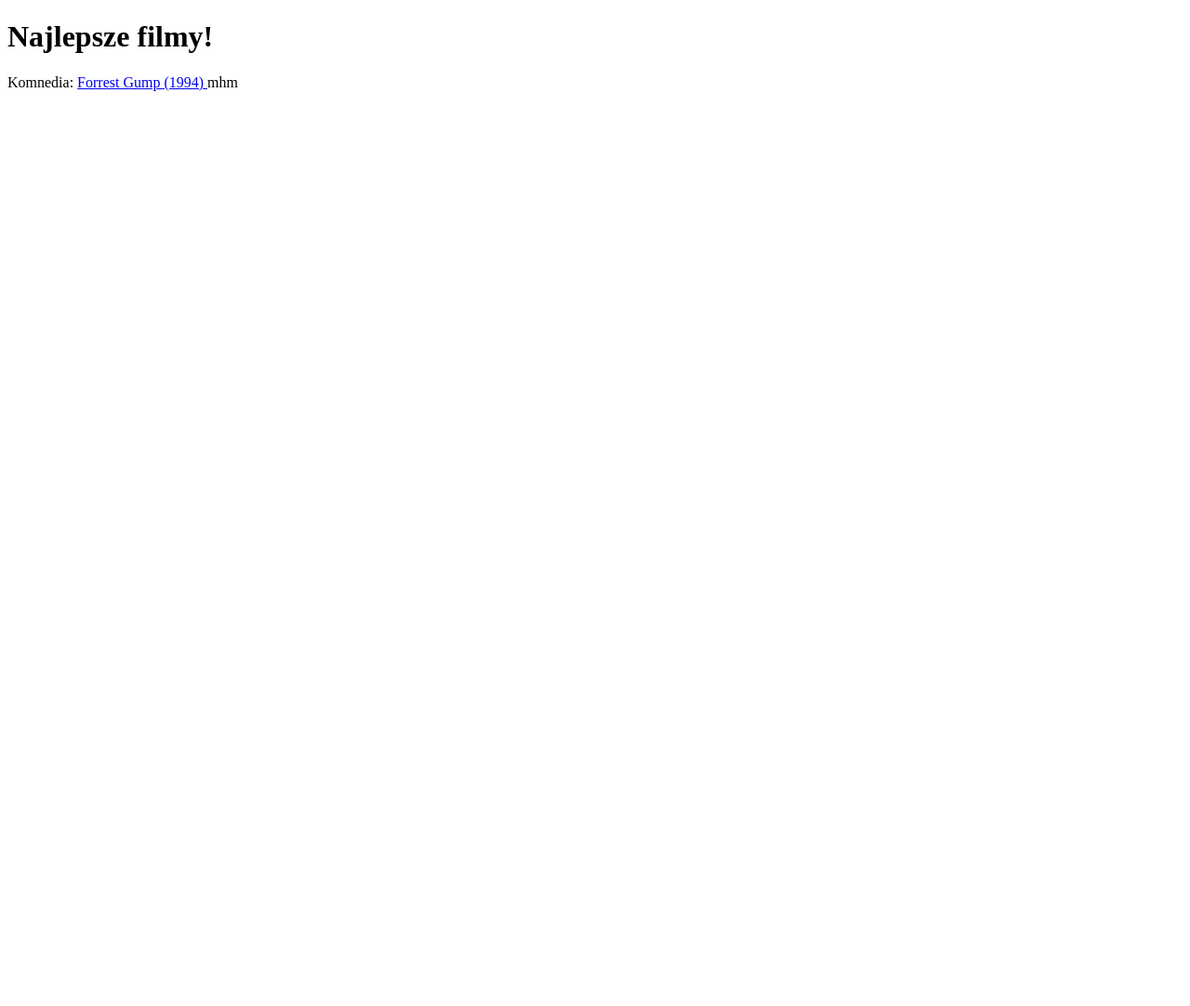
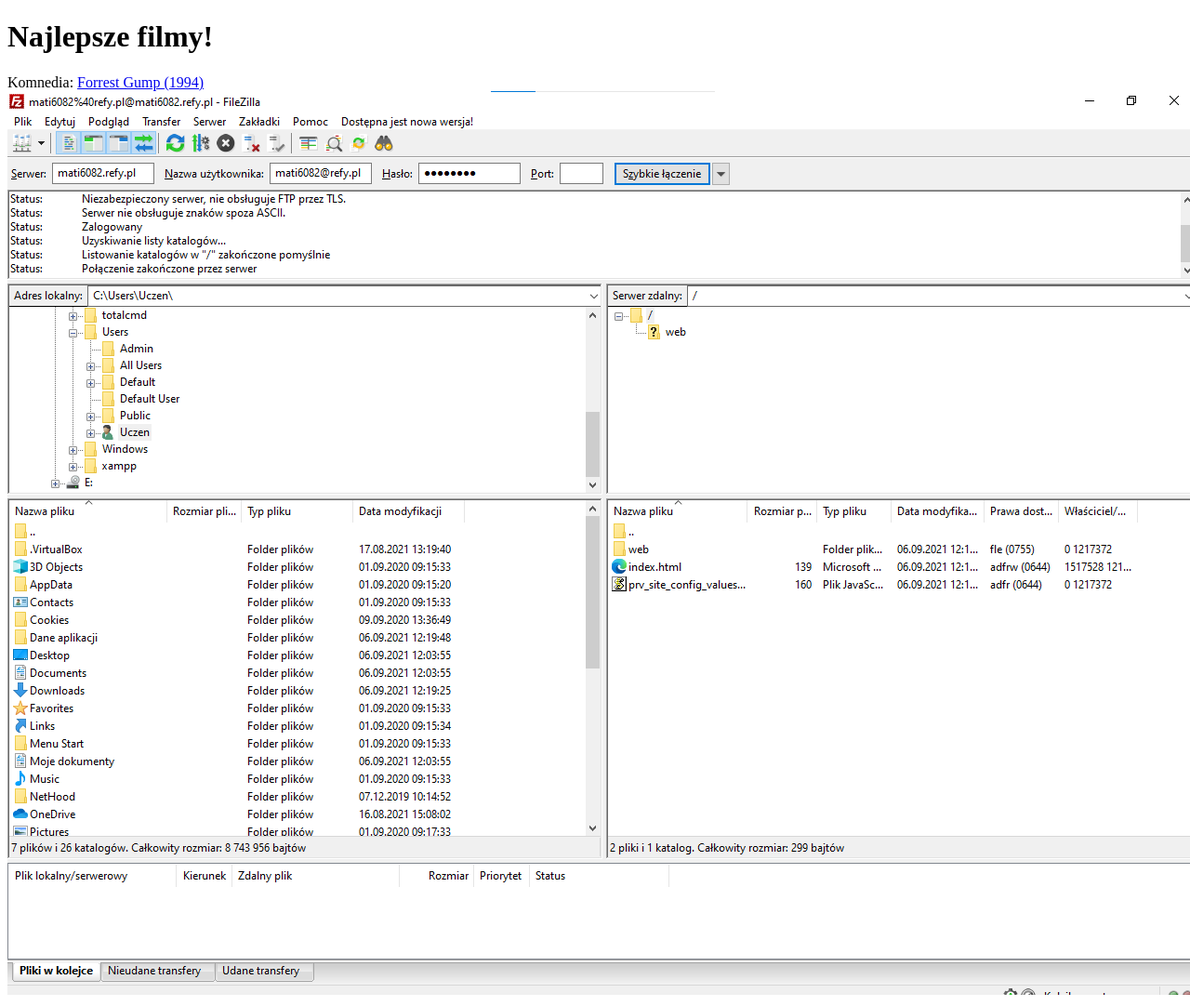
Before and after one commit to Mati6082/szkola, a plain HTML site: page index.html in a window 1280 px wide. Shown: the whole page at 93% size. Before the commit the page ends 800 px from the top, so only its background shows below. Drawn offline with Linux system fonts and the light colour scheme.

Commit message:
Update index.html

```diff
--- a/index.html
+++ b/index.html
@@ -15,7 +15,9 @@
 	<a href="https://www.filmweb.pl/film/Forrest+Gump-1994-998" target="_blank" title="Zobacz na filmwebie!">
 		Forrest Gump (1994)
 	</a>
-	mhm
+	<a href="https://www.filmweb.pl/film/Forrest+Gump-1994-998" target="_blank" title="Run, Forrest, run!">
+		<img src="filezilla.png" />
+	</a>
 
 </body>
 </html>
```
